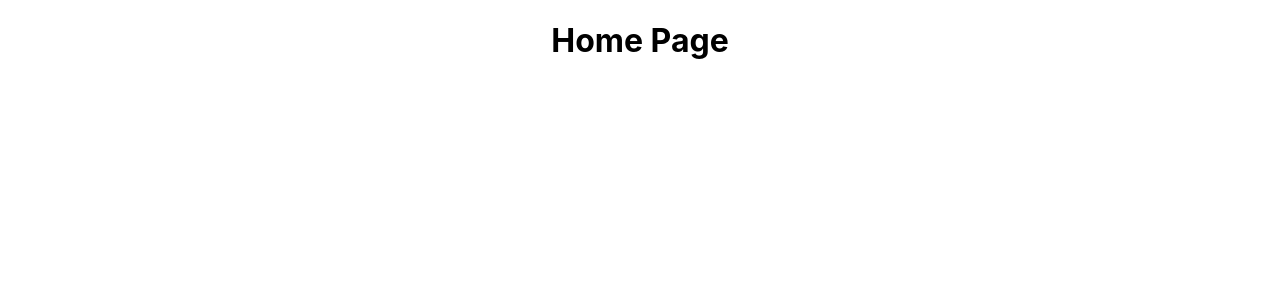
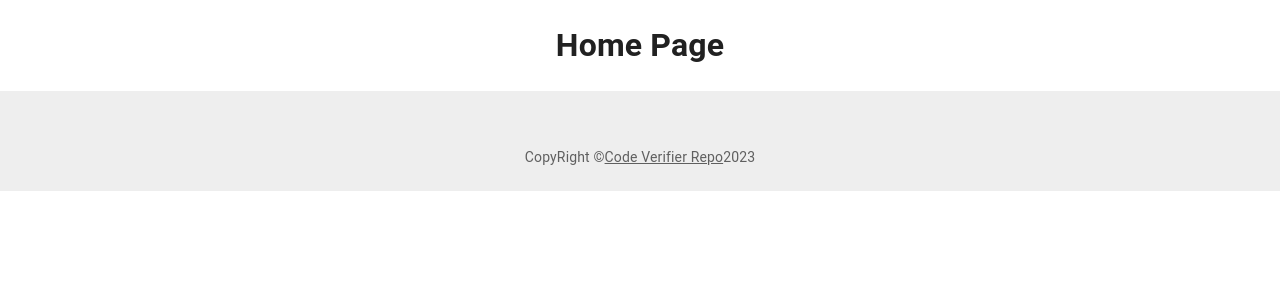
Before and after one commit to katiaku/code-verifier-frontend, a React (Create React App) app: page / in a window 1280 px wide. Shown: the top 300 px of the page. Built offline with nearby package versions, Linux system fonts and the light colour scheme; the HTML template or start-up script is replaced by a standard one.

Commit message:
Add StickyFooter with CopyRight component

```diff
--- a/src/App.tsx
+++ b/src/App.tsx
@@ -4,6 +4,7 @@ import './App.css';
 // React Router DOM Imports
 import { AppRoutes } from './routes/Routes';
 import { BrowserRouter as Router} from 'react-router-dom';
+import { StickyFooter } from './components/dashboard/StickyFooter';
 
 function App() {
   return (
@@ -11,6 +12,7 @@ function App() {
       <Router>
         <AppRoutes />
       </Router>
+      <StickyFooter />
     </div>
   );
 }
--- /dev/null
+++ b/src/components/dashboard/CopyRight.tsx
@@ -0,0 +1,14 @@
+import Typography from "@mui/material/Typography";
+import Link from '@mui/material/Link';
+
+export const Copyright = (props: any) => {
+    return (
+        <Typography variant="body2" color="text.secondary" align="center" { ...props }>
+            { 'CopyRight ©'}
+            <Link color="inherit" href="https://github.com/katiaku/code-verifier-frontend">
+            Code Verifier Repo
+            </Link>
+            { new Date().getFullYear() }
+        </Typography>
+    )
+}
--- /dev/null
+++ b/src/components/dashboard/StickyFooter.tsx
@@ -0,0 +1,36 @@
+import CssBaseLine from "@mui/material/CssBaseline";
+import Box from "@mui/material/Box";
+import Container from "@mui/material/Container";
+import { Copyright } from "./CopyRight";
+
+export const StickyFooter = () => {
+    return (
+        <Box sx={
+            {
+                display: 'flex',
+                flexDirection: 'column'
+            }
+            }>
+            <CssBaseLine />
+            <Box
+                component="footer"
+                sx={
+                    {
+                        py: 3,
+                        px: 2,
+                        mt: 'auto',
+                        backgroundColor: (theme) => theme.palette.mode === 'light' ? theme.palette.grey[200] : theme.palette.grey[800]
+                    }
+                }
+            >
+                <Container maxWidth="sm">
+                    <Copyright sx={
+                        {
+                            pt: 4
+                        }
+                    } />
+                </Container>
+            </Box>
+        </Box>
+    )
+}
```
